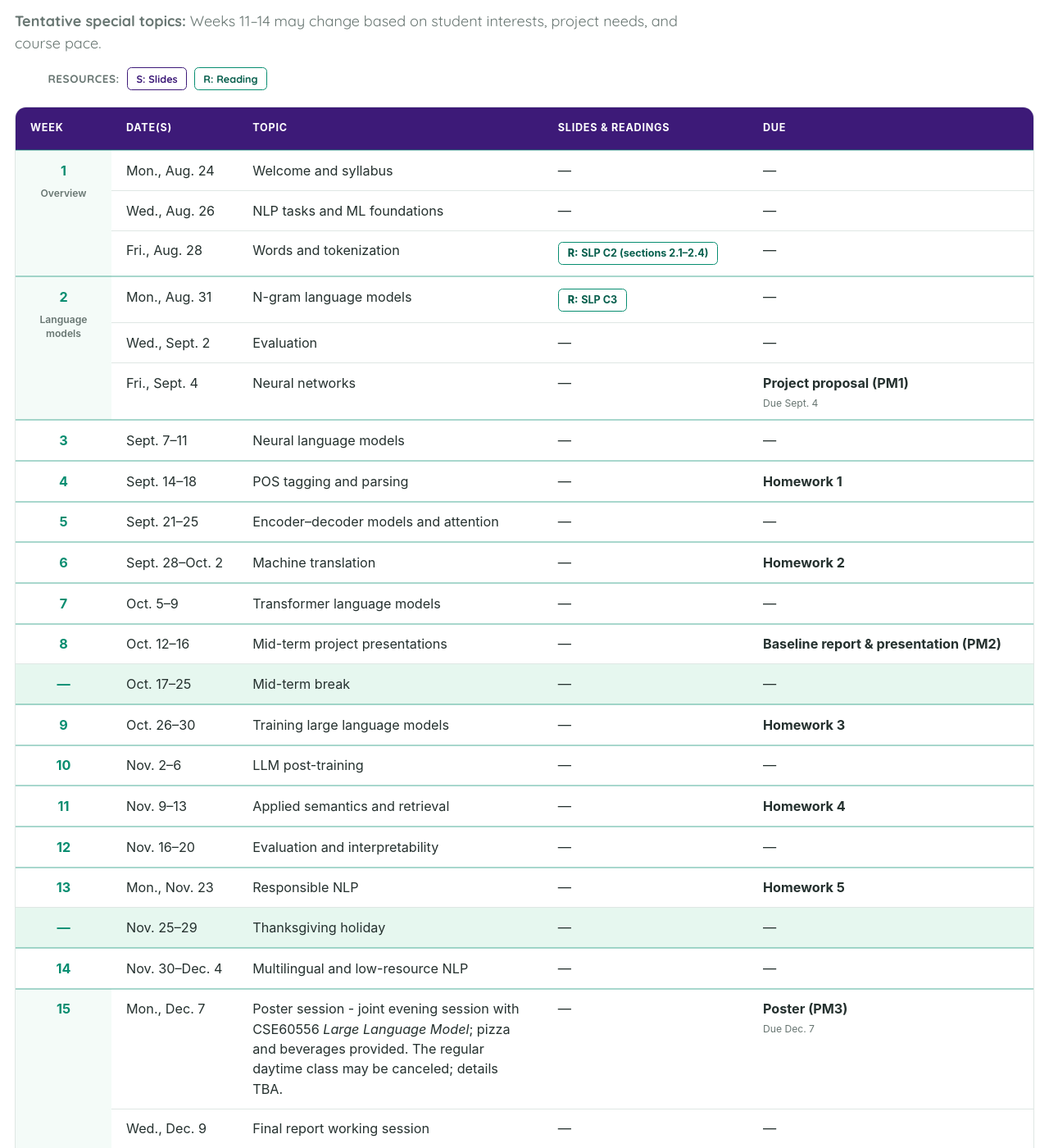
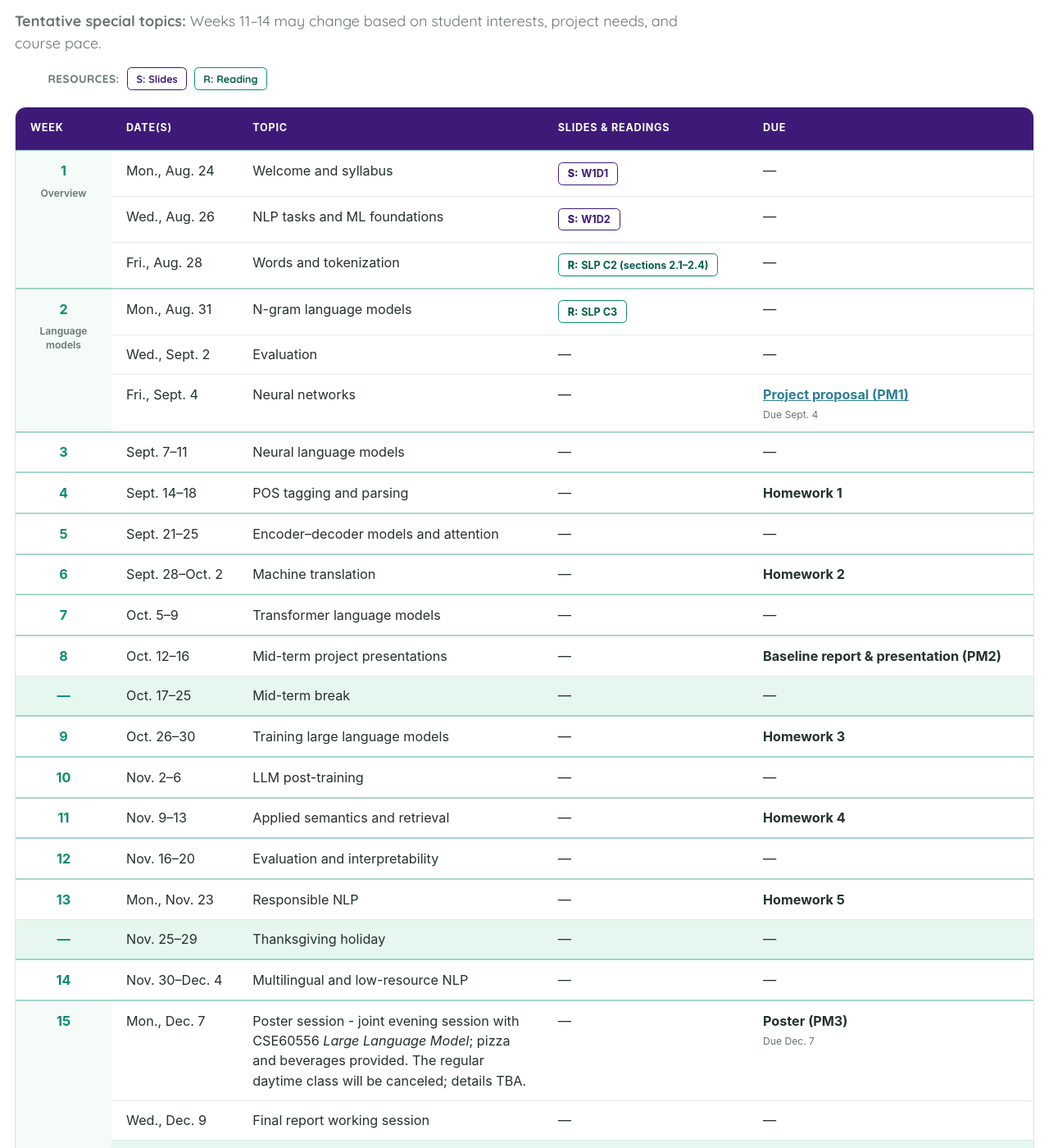
Before and after one commit to bnguyen5/bnguyen5.github.io, a Jekyll site: the page built from _pages/nlp-fall-2026.md, in a window 1280 px wide and 1400 px high, scrolled down 1814 px. Shown: the whole window at 82% size. Built offline with Jekyll 4.4.1, drawn with Linux system fonts in a browser that asks for light colours; some of the changed text lies outside the part shown.

Commit message:
Update nlp-fall-2026.md

```diff
--- a/_pages/nlp-fall-2026.md
+++ b/_pages/nlp-fall-2026.md
@@ -6,6 +6,9 @@ author_profile: false
 course_page: true
 hide_masthead: true
 favicon: /images/favicon-nlp.svg
+day1_slides_url: "https://docs.google.com/presentation/d/1xP-5uIgFIFxVcv0wjKJSTZDZLe2EBqt80B1mO3-hwT0/edit?usp=sharing"
+day2_slides_url: "https://docs.google.com/presentation/d/1IBARWiW3jb8M6kRoNMGRdU_n6bHF4Ft5rzF69rQA8ao/edit?usp=sharing"
+pm1_description_url: "https://docs.google.com/document/d/11qZpMnT9W837qiWsfr5sR6l8rXaI7J0xmVFmOfPDXbI/edit?usp=sharing"
 ---
 
 <div class="course-page">
@@ -119,8 +122,8 @@ favicon: /images/favicon-nlp.svg
           </tr>
         </thead>
         <tbody>
-          <tr class="course-week-start"><td rowspan="3"><strong>1</strong><small>Overview</small></td><td>Mon., Aug. 24</td><td><strong>Welcome and syllabus</strong></td><td>—</td><td>—</td></tr>
-          <tr><td>Wed., Aug. 26</td><td><strong>NLP tasks and  ML foundations</strong></td><td>—</td><td>—</td></tr>
+          <tr class="course-week-start"><td rowspan="3"><strong>1</strong><small>Overview</small></td><td>Mon., Aug. 24</td><td><strong>Welcome and syllabus</strong></td><td>{% if page.day1_slides_url != "" %}<a class="course-tag course-tag--slides" href="{{ page.day1_slides_url }}" target="_blank" rel="noopener">W1D1</a>{% else %}<span class="course-tag course-tag--slides">W1D1</span>{% endif %}</td><td>—</td></tr>
+          <tr><td>Wed., Aug. 26</td><td><strong>NLP tasks and ML foundations</strong></td><td>{% if page.day2_slides_url != "" %}<a class="course-tag course-tag--slides" href="{{ page.day2_slides_url }}" target="_blank" rel="noopener">W1D2</a>{% else %}<span class="course-tag course-tag--slides">W1D2</span>{% endif %}</td><td>—</td></tr>
           <tr><td>Fri., Aug. 28</td><td><strong>Words and tokenization</strong></td><td><a class="course-tag course-tag--reading" href="https://web.stanford.edu/~jurafsky/slp3/2.pdf" target="_blank" rel="noopener">SLP C2 (sections 2.1–2.4)</a></td><td>—</td></tr>
 
           <tr class="course-week-start"><td rowspan="3"><strong>2</strong><small>Language models</small></td><td>Mon., Aug. 31</td><td><strong>N-gram language models</strong></td><td>
@@ -149,7 +152,7 @@ favicon: /images/favicon-nlp.svg
           <tr class="course-break"><td>—</td><td>Nov. 25–29</td><td><strong>Thanksgiving holiday</strong></td><td>—</td><td>—</td></tr>
 
           <tr class="course-week-start course-roadmap"><td>14</td><td>Nov. 30–Dec. 4</td><td><strong>Multilingual and low-resource NLP</strong></td><td>—</td><td>—</td></tr>
-          <tr class="course-week-start"><td rowspan="3">15</td><td>Mon., Dec. 7</td><td><strong>Poster session</strong> - joint evening session with CSE60556 <em>Large Language Model</em>; pizza and beverages provided. The regular daytime class may be canceled; details TBA.</td><td>—</td><td><strong>Poster (PM3)</strong><small>Due Dec. 7</small></td></tr>
+          <tr class="course-week-start"><td rowspan="3">15</td><td>Mon., Dec. 7</td><td><strong>Poster session</strong> - joint evening session with CSE60556 <em>Large Language Model</em>; pizza and beverages provided. The regular daytime class will be canceled; details TBA.</td><td>—</td><td><strong>Poster (PM3)</strong><small>Due Dec. 7</small></td></tr>
           <tr><td>Wed., Dec. 9</td><td><strong>Final report working session</strong></td><td>—</td><td>—</td></tr>
           <tr class="course-reading-day"><td>Thu., Dec. 10</td><td><strong>Reading days begin</strong></td><td>—</td><td>—</td></tr>
 
```
Also changed, not shown: other parts of _pages/nlp-fall-2026.md (+3 -3 lines).
